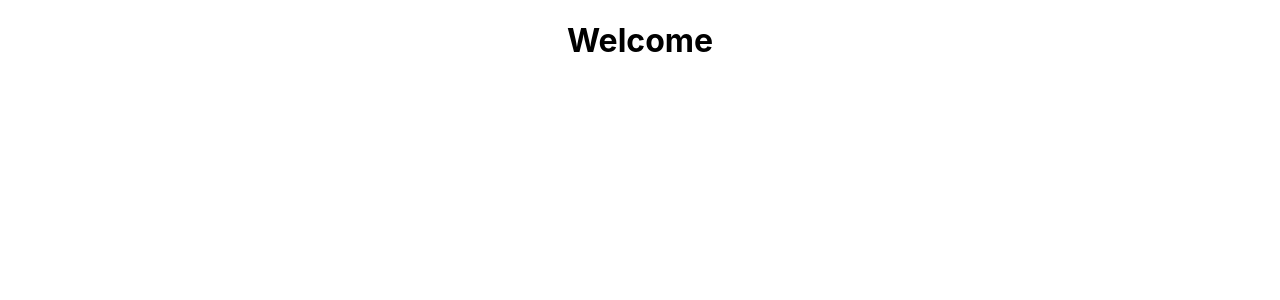
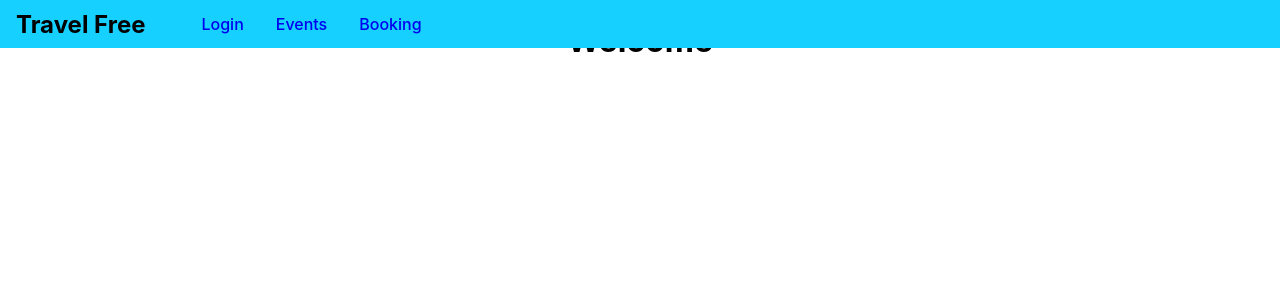
Before and after one commit to John-v77/-John-v77-graphQL-react_app, a React (Create React App) app in the folder client/: page / in a window 1280 px wide. Shown: the top 300 px of the page. Built offline with nearby package versions, Linux system fonts and the light colour scheme.

Commit message:
NavBar - frontend

```diff
--- a/client/src/App.js
+++ b/client/src/App.js
@@ -1,10 +1,23 @@
 
+import { Route, Routes } from 'react-router-dom';
 import './App.css';
+import Events from './components/events/Events';
+import Booking from './components/booking/Booking';
+import Auth from './components/auth/Auth';
+import NavBar from './components/nav/NavBar';
 
 function App() {
   return (
     <div className="App">
       <h1>Welcome</h1>
+      <NavBar/>
+
+      {/* Define all the routes */}
+      <Routes>
+        <Route path='/auth' element={<Auth/>}/>
+        <Route path='/events' element={<Events/>}></Route>
+        <Route path='/booking' element={<Booking/>}></Route>
+      </Routes>
     </div>
   );
 }
--- /dev/null
+++ b/client/src/components/nav/NavBar.js
@@ -0,0 +1,23 @@
+import React from 'react';
+import { Link } from 'react-router-dom';
+import './navbar.css'
+
+function NavBar(props) {
+    return (
+        <header className='header'>
+            <div className='nav-logo'>
+                <h1>Travel Free</h1>
+            </div>
+
+            <nav className='navBar'>
+                <ul>
+                    <li> <Link to='/auth'>      Login   </Link> </li>
+                    <li> <Link to='/events'>    Events   </Link> </li>
+                    <li> <Link to='/booking'>   Booking   </Link> </li>
+                </ul>
+            </nav>
+        </header>
+    );
+}
+
+export default NavBar;
--- /dev/null
+++ b/client/src/components/nav/navbar.css
@@ -0,0 +1,39 @@
+.header{
+    position: fixed;
+    left: 0;
+    top: 0;
+    width: 100%;
+    height: 3rem;
+    padding: 0 1rem;
+    background: #16d0ff;
+    display: flex;
+    align-items: center;
+}
+
+.nav-logo h1{
+    margin: 0;
+    font-size: 1.5rem
+}
+
+.navBar ul{
+    display: flex;
+    list-style: none;
+}
+
+.navBar li{
+    margin: 0 1rem;
+}
+.navBar a{
+    text-decoration: none;
+    font-weight: 500;
+    cursor: pointer;
+}
+
+.navBar a:active,
+.navBar a:hover{
+    text-decoration:underline;
+}
+
+.navBar a:active:visited{
+    color: black;
+}
```
